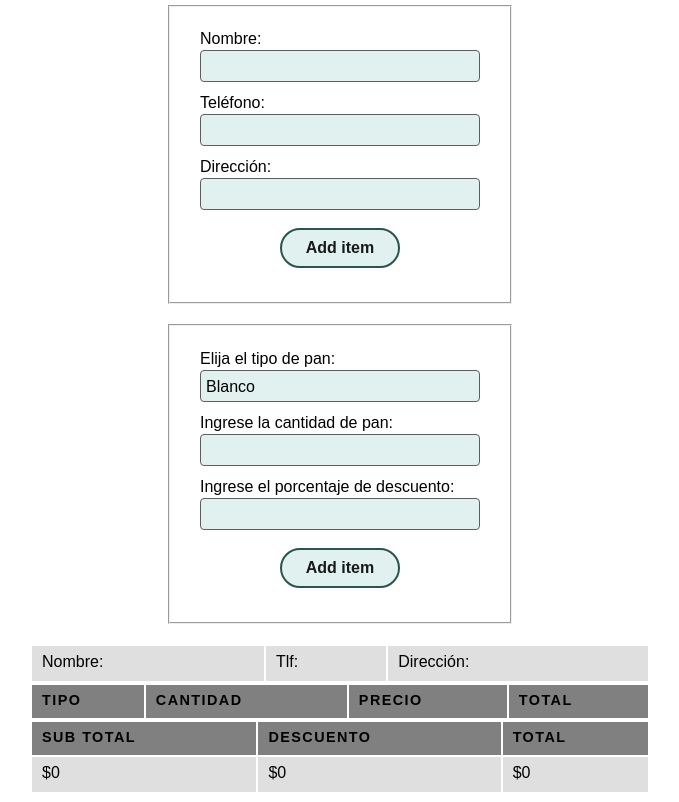
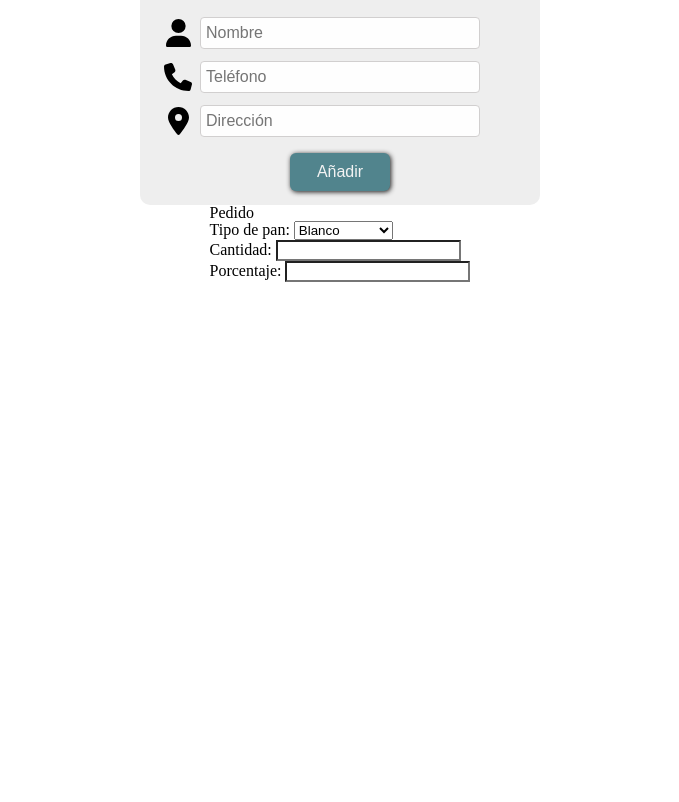
Before and after one commit to jm-mogo/calculatePan, a plain HTML site: page index.html in a window 1280 px wide. Shown: the part 75-877 px from the top of the page, without its empty margins (300-979 px from the left). After the commit the page ends 800 px from the top, so only its background shows below. Drawn offline with Linux system fonts and the light colour scheme.

Commit message:
changed the html and css

```diff
--- a/index.html
+++ b/index.html
@@ -5,38 +5,45 @@
     <meta http-equiv="X-UA-Compatible" content="IE=edge">
     <meta name="viewport" content="width=device-width, initial-scale=1.0">
     <title>Document</title>
-
+    <link rel="stylesheet" href="reset.css">
     <link rel="stylesheet" href="style.css">
     <script src="script.js" defer></script>
 </head>
 <body>
-    <h1>Pan calculator</h1>
-    <div class="container">
-        <fieldset class="input-items">
+
+    <form>
+        <section class="client-section">
+            <h2>Información del cliente</h2>
+
             <div>
-                <div class="input-div">
-                    <label for="client-name">Nombre:</label>
-                    <input type="text" id="client-name">
-                    <span></span>
+                <label for="client-name"">
+                    <span class="span-name"></span>
+                </label>
+                <input type="text" id="client-name" placeholder="Nombre">
             </div>
-                <div class="input-div">
-                    <label for="phone">Teléfono:</label>
-                    <input type="tel" id="phone">
-                    <span></span>
+
+            <div>
+                <label for="phone"">
+                    <span class="span-phone"></span>
+                </label>
+                <input type="tel" id="phone" placeholder="Teléfono">
             </div>
-                <div class="input-div">
-                    <label for="address">Dirección:</label>
-                    <input type="text" id="address">
-                    <span></span>
+
+            <div>
+                <label for="address"">
+                    <span class="span-address"></span>
+                </label>
+                <input type="text" id="address" placeholder="Dirección">
             </div>
-            </div>
-            <button class="btn-action" id="add-client-info">Add item</button>
-        </fieldset>
-        <fieldset class="input-items">
+        <button type="button"">Añadir</button>
+        </section>
+
+        <section>
+            <h2>Pedido</h2>
+
             <div>
-                <div class="input-div">
-                    <label for="panName">Elija el tipo de pan:</label>
-                    <select id="panName" name="panName">
+                <label for="pan-name">Tipo de pan:</label>
+                <select id="panName" name="pan-name">
                     <option value="blanco">Blanco</option>
                     <option value="mantequilla">Mantequilla</option>
                     <option value="integral">Integral</option>
@@ -44,51 +51,19 @@
                     <option value="chia">Chia y linaza</option>
                     <option value="pasas">Pasas</option>
                 </select>
-                    <span></span>
             </div>
-                <div class="input-div">
-                    <label for="quantity">Ingrese la cantidad de pan:</label>
-                    <input type="number" id="quantity">
-                    <span></span>
-                </div>
-                <div class="input-div">
-                    <label for="discount-percentage">Ingrese el porcentaje de descuento:</label>
-                    <input type="number" id="discount-percentage">
-                    <span></span>
-                </div>
-            </div>
-            <button class="btn-action" id="btn-add-item">Add item</button>
-        </fieldset>
 
             <div>
-            <table id="client-info-table">
-                <tr>
-                    <td>Nombre: </td>
-                    <td>Tlf: </td>
-                    <td>Dirección: </td>
-                </tr>
-            </table>
-            <table id="items-table">
-                <tr>
-                    <th scope="col">Tipo</th>
-                    <th scope="col">Cantidad</th>
-                    <th scope="col">Precio</th>
-                    <th scope="col">Total</th>
-                </tr>
-            </table>
-            <table>
-                <tr>
-                    <th scope="col">Sub total</th>
-                    <th scope="col">Descuento</th>
-                    <th scope="col">Total</th>
-                </tr>
-                <tr id="total-table">
-                    <td>$0</td>
-                    <td>$0</td>
-                    <td>$0</td>
-                </tr>
-            </table>
+                <label for="quantity">Cantidad:</label>
+                <input type="number" id="quantity">
             </div>
+
+            <div>
+                <label for="discount-percentage">Porcentaje:</label>
+                <input type="number" id="discount-percentage">
             </div>
+        </section>
+    </form>
+
 </body>
 </html>
--- a/script.js
+++ b/script.js
@@ -1,5 +1,5 @@
 //inputsPan
-const inputName = document.getElementById('panName');
+const inputPanName = document.getElementById('pan-name');
 const inputQuantity = document.getElementById("quantity");
 const inputDiscount = document.getElementById('discount-percentage');
 
@@ -50,11 +50,11 @@ function addItems() {
     if (!checkInputs()) {
         return
     }
-    if (!checkItemInList(inputName.value)) {
-        addedItems.push(availableItems[inputName.value]);
+    if (!checkItemInList(inputPanName.value)) {
+        addedItems.push(availableItems[inputPanName.value]);
     }
 
-    availableItems[inputName.value].setQuantity(inputQuantity.value)
+    availableItems[inputPanName.value].setQuantity(inputQuantity.value)
     let subTotal = (calculateSubTotal(addedItems)).toFixed(2);
     let discountPercentage = getDiscount()
     discountPercentage = calculateIva(subTotal, discountPercentage)
--- a/style.css
+++ b/style.css
@@ -1,15 +1,38 @@
-* {
-    font-family: Arial, Helvetica, sans-serif;
+input {
+    appearance: none;
+}
+form {
+    margin-top: 20px;
+    display: flex;
+    flex-direction: column;
+    align-items: center;
+}
+.client-section {
+    width: 400px;
+    height: 260px;
+    border-radius: 10px;
+    background-color: rgb(238, 238, 238);
+    display: flex;
+    flex-direction: column;
+    align-items:center;
 }
 
-h1 {
+.client-section h2 {
     text-align: center;
+    font-size: 28px;
+    padding: 12px;
+    margin-bottom: 12px;
 }
 
-input {
+.client-section > div {
+    display: flex;
+    flex-direction: column;
+    padding: 4px;
+}
+
+.client-section > div > input {
     appearance: none;
-    background-color: #e1f1ef;
-    font-family: inherit;
+    background-color: #fefefe;
     font-size: 1rem;
     box-sizing: border-box;
     width: 280px;
@@ -17,111 +40,38 @@ input {
     height: 32px;
     border: 1px solid;
     border-radius: 4px;
-    border-color: #585f5e;
-    margin-top: 2px;
+    border-color: #d1cfcf;
+    margin-top: 4px;
 }
 
-select {
-    appearance: none;
-    background-color: #e1f1ef;
-    font-family: inherit;
-    font-size: 1rem;
-    box-sizing: border-box;
-    width: 280px;
-    padding: 5px;
-    height: 32px;
-    border: 1px solid;
-    border-radius: 4px;
-    border-color: #585f5e;
-    margin-top: 2px;
+.client-section > div > label > span {
+    position: absolute;
+    width: 28px;
+    height: 28px;
+    margin-top: 6px;
+    margin-left: -36px;
 }
 
-
-.container {
-    margin: auto;
-    display: flex;
-    flex-direction: column;
-    align-items: center;
+.span-name {
+    background: url(/svgIcons/user-solid.svg) no-repeat center;
 }
 
-.input-items {
-    height: 280px;
-    width: 200px;
-    display: flex;
-    flex-direction: column;
-    justify-content: space-between;
-    flex-wrap: nowrap;
-    margin-bottom: 20px;
+.span-phone {
+    background: url(/svgIcons/phone-solid.svg) no-repeat center;
 }
 
-.input-items>div {
-    height: 180px;
-    display: flex;
-    flex-direction: column;
-    justify-content: space-between;
-    padding: 18px;
+.span-address {
+    background: url(/svgIcons/location-dot-solid.svg) no-repeat center ;
 }
 
-.input-div {
-    display: flex;
-    flex-direction: column;
-    padding-bottom: 12px;
+button {
+    border: none;
+    margin-top: 12px;
+    font-size: 1rem;
+    padding: 10px;
+    width: 100px;
+    border-radius: 6px;
+    color: #f3f3f3;
+    background-color: #51848d;
+    box-shadow: 1px 1px 5px #1a1919;
 }
-
-.invalid-data {
-    border: solid 2px;
-    border-color: #bb1515;
-    box-shadow: 1px 0px 2px #a1a1a1;
-}
-
-.invalid-data+span::after {
-    content: "*Enter a number";
-    color: #bb1515;
-    font-size: .8rem;
-}
-
-.btn-action {
-    width: 120px;
-    height: 40px;
-    margin-bottom: 12px;
-    font-size: 16px;
-    background-color: #e1f1ef;
-    color: #161b1a;
-    font-weight: bold;
-    border: solid #2a554e 2px;
-    border-radius: 22px;
-    align-self: center;
-}
-
-.btn-action:hover {
-    background-color: #8beee7;
-}
-
-/* table styles*/
-table {
-    width: 620px;
-}
-
-th,
-td {
-    padding: 7px 10px 10px 10px;
-}
-
-th {
-    background-color: grey;
-}
-
-tr {
-    background-color: rgb(223, 223, 223);
-}
-
-th {
-    text-transform: uppercase;
-    letter-spacing: 0.1em;
-    font-size: 90%;
-    text-align: left;
-}
-
-tr:hover {
-    background-color: #c3e6e5;
-}
```
Also changed, not shown: svgIcons/location-dot-solid.svg (added), svgIcons/phone-solid.svg (added), svgIcons/user-solid.svg (added). Lines whose indentation alone changed are shown as unchanged.
